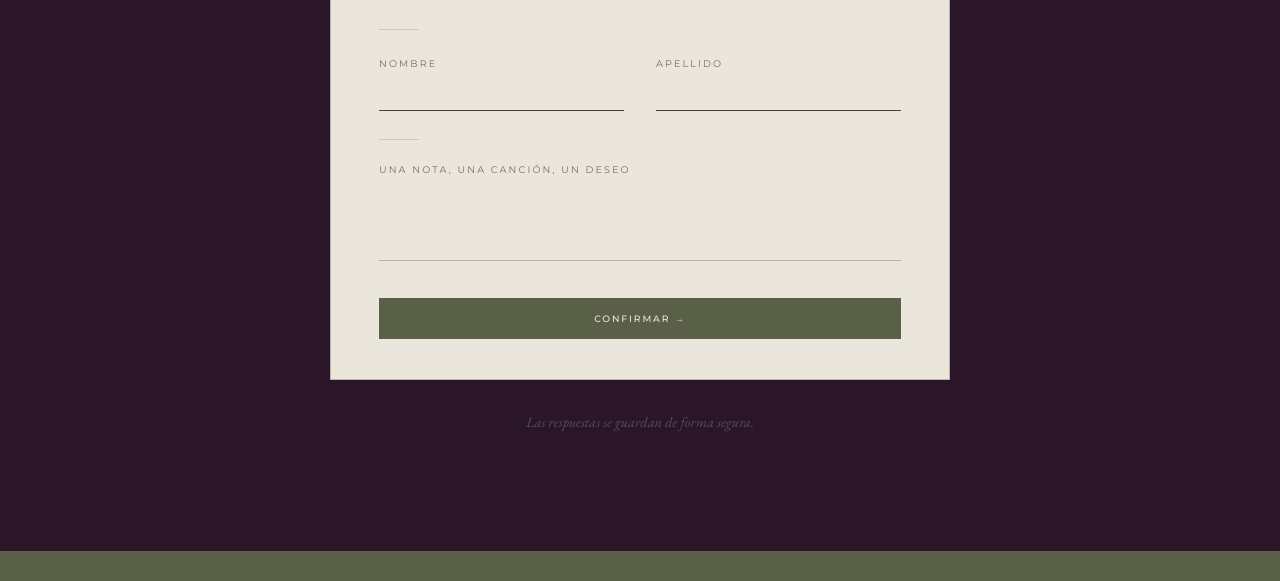
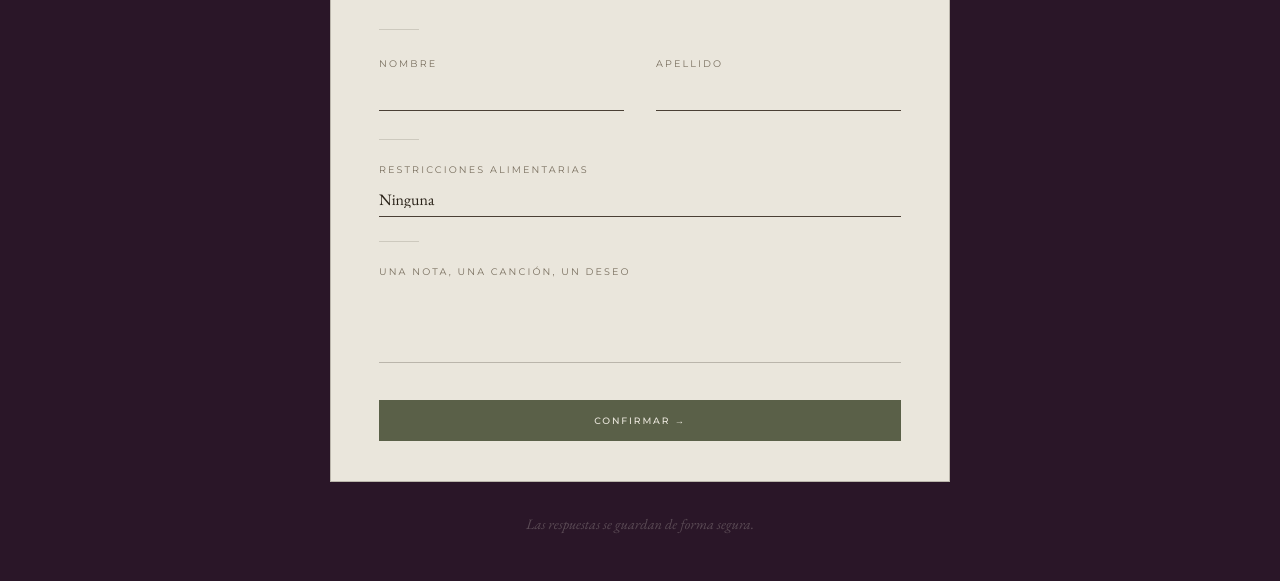
Before and after one commit to LauraPalech/wedding-site, a plain HTML site: page index.html in a window 1280 px wide. Shown: the part 5228-5809 px from the top of the page. Drawn offline with nearby package versions, Linux system fonts and the light colour scheme; a web font is replaced by a local one.

Commit message:
Update index.html

```diff
--- a/index.html
+++ b/index.html
@@ -738,6 +738,22 @@
 
         <div class="rule" style="background:var(--hairline); margin: 28px 0 24px;"></div>
 
+        <div class="rsvp-field-single" style="margin-bottom:24px;">
+          <label class="caps" style="display:block; color:var(--ink-soft); margin-bottom:12px;">Restricciones alimentarias</label>
+          <select id="rsvp-alergia" class="rsvp-input" style="cursor:pointer; padding:4px 0 8px; appearance:none; -webkit-appearance:none; background:transparent; width:100%;">
+            <option value="">Ninguna</option>
+            <option value="Vegetariano">Vegetariano</option>
+            <option value="Vegano">Vegano</option>
+            <option value="Sin gluten">Sin gluten</option>
+            <option value="Sin lactosa">Sin lactosa</option>
+            <option value="Alergia a frutos secos">Alergia a frutos secos</option>
+            <option value="Alergia a mariscos">Alergia a mariscos</option>
+            <option value="Otros">Otros</option>
+          </select>
+        </div>
+
+        <div class="rule" style="background:var(--hairline); margin: 0 0 24px;"></div>
+
         <div class="rsvp-field-single">
           <label class="caps" style="display:block; color:var(--ink-soft); margin-bottom:12px;">Una nota, una canción, un deseo</label>
           <textarea id="rsvp-mensaje" class="rsvp-textarea" rows="3" placeholder=""></textarea>
```
